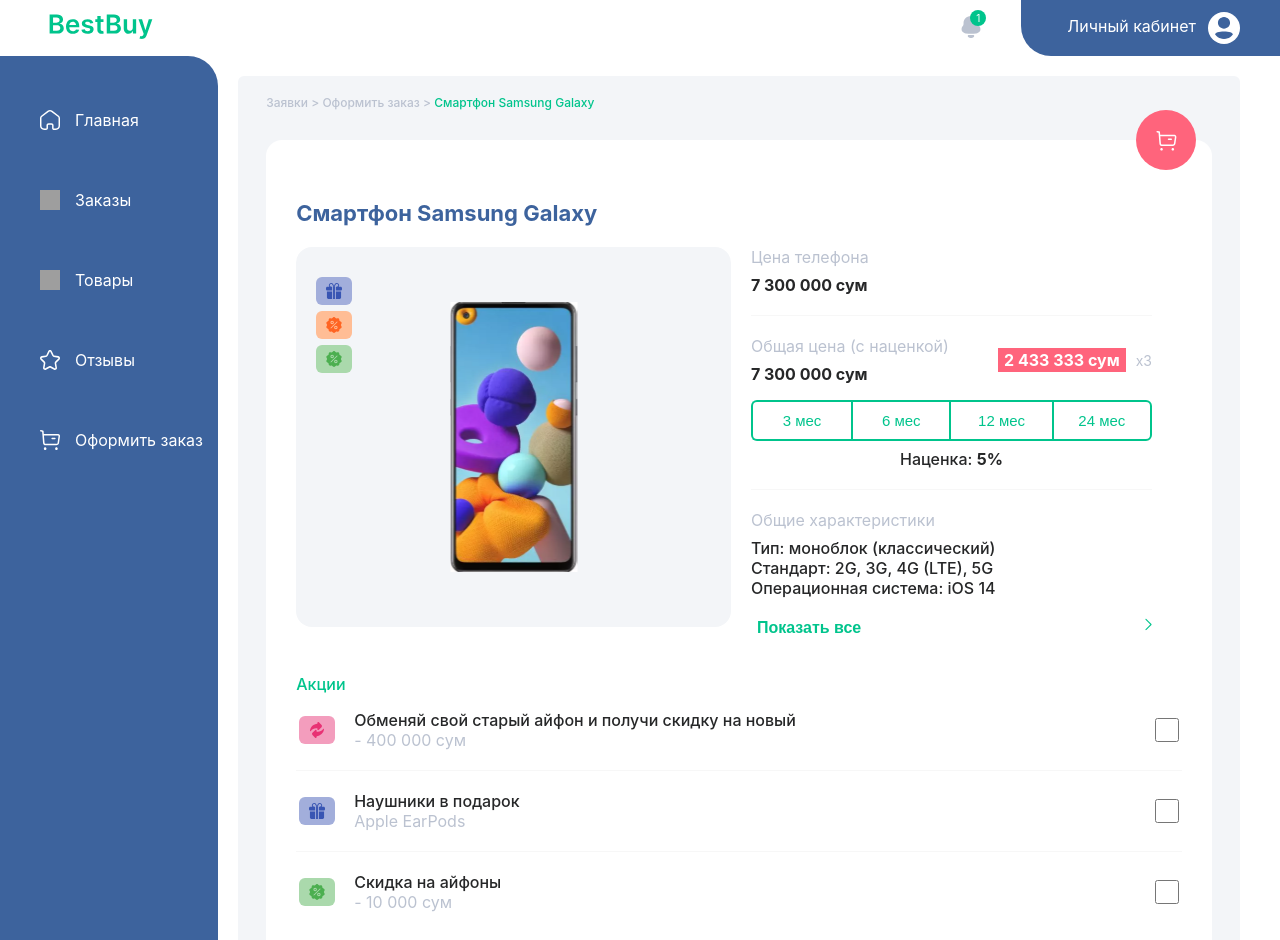
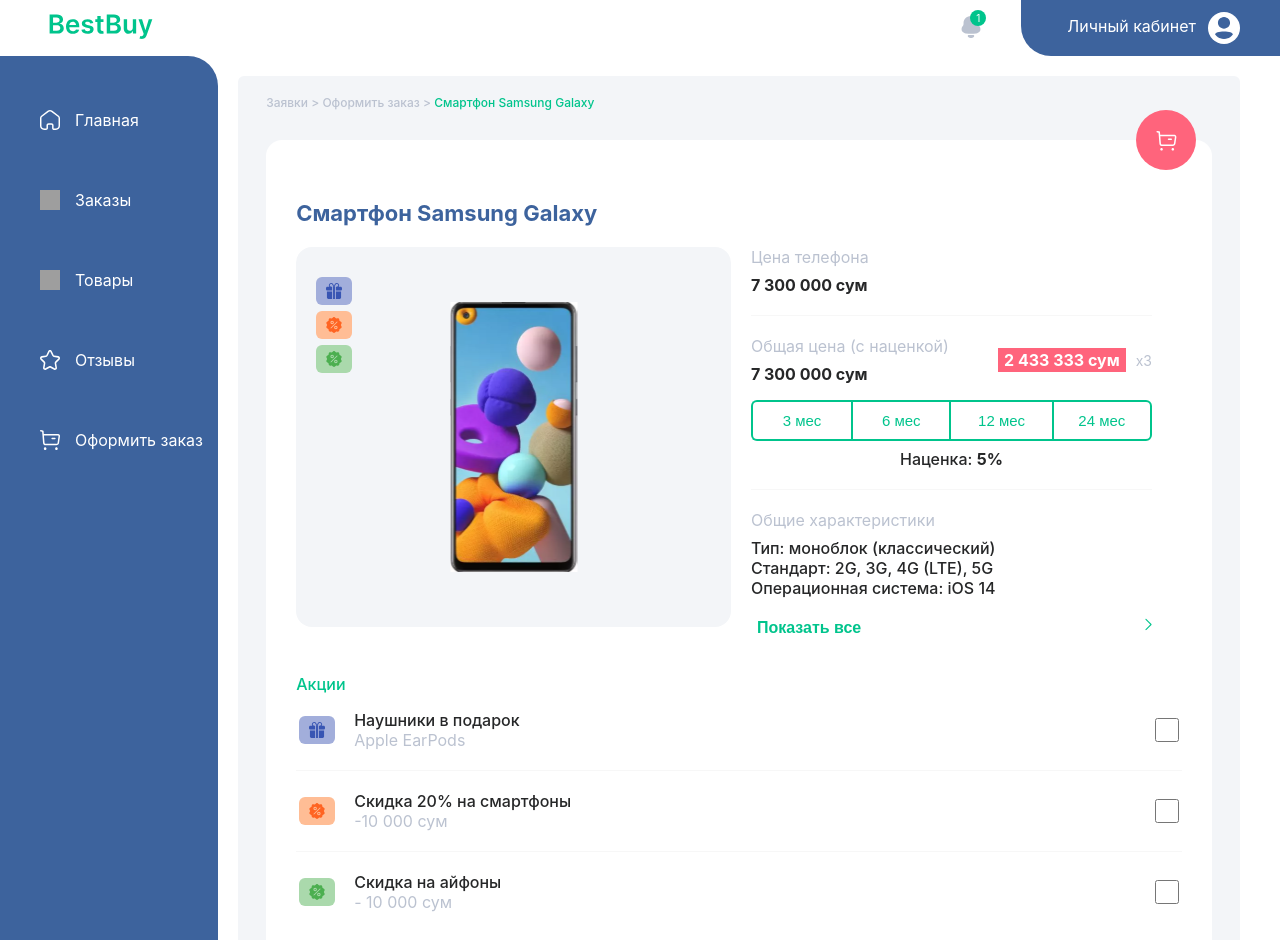
Before and after one commit to UmarkhonAkhmedov/e-commerce-ui, a Next.js app in the folder client/: page /info/1 in a window 1280 px wide. Shown: the top 940 px of the page. Built offline with nearby package versions, Linux system fonts and the light colour scheme; grey boxes are pictures that could not be loaded.

Commit message:
Adding some styles for pages

```diff
--- a/client/components/ProductInfo/Discount.tsx
+++ b/client/components/ProductInfo/Discount.tsx
@@ -42,6 +42,16 @@
             />
           </div>
         )}
+        {img === "discount" && (
+          <div className={`${styles.img__item} ${styles.discount__img}`}>
+            <Image
+              src={`/img/${img}__icon.svg`}
+              alt=""
+              width={16}
+              height={16}
+            />
+          </div>
+        )}
         <div className={styles.discount__heading}>
           <h5>{title}</h5>
           <p>{subTitle}</p>
--- a/client/pages/index.tsx
+++ b/client/pages/index.tsx
@@ -1,9 +1,9 @@
-import Head from "next/head";
+import styles from "../styles/Formalize.module.css";
 
 export default function Home() {
   return (
-    <div>
-      <main>home</main>
+    <div className={styles.formalize}>
+      <main>Home</main>
     </div>
   );
 }
--- a/client/pages/info/[id].tsx
+++ b/client/pages/info/[id].tsx
@@ -127,18 +127,37 @@
         </div>
         <div className={styles.info__bottom}>
           <h3>Акции</h3>
+          {filterData[0].refresh == true && (
+            <>
               <Discount
                 img="refresh"
                 title="Обменяй свой старый айфон и получи скидку на новый"
                 subTitle="- 400 000 сум"
               />
               <div className={styles.divider}></div>
+            </>
+          )}
+          {filterData[0].discount && (
+            <>
               <Discount
                 img="prize"
                 title="Наушники в подарок"
                 subTitle="Apple EarPods"
               />
               <div className={styles.divider}></div>
+            </>
+          )}
+          {filterData[0].discount && (
+            <>
+              <Discount
+                img="discount"
+                title="Скидка 20% на смартфоны"
+                subTitle="-10 000 сум"
+              />
+              <div className={styles.divider}></div>
+            </>
+          )}
+
           <Discount
             img="discount__green"
             title="Скидка на айфоны"
```
Also changed, not shown: client/pages/comment.tsx (+6 -1 lines), client/pages/order.tsx (+6 -1 lines), client/pages/product.tsx (+6 -1 lines). Lines whose indentation alone changed are shown as unchanged.
